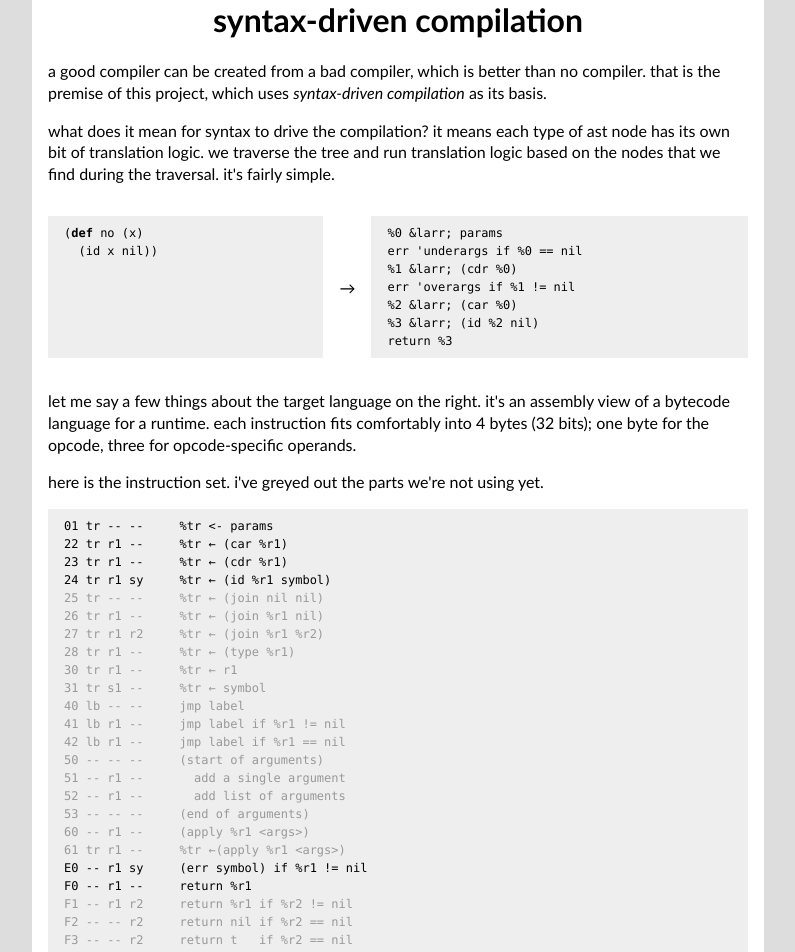
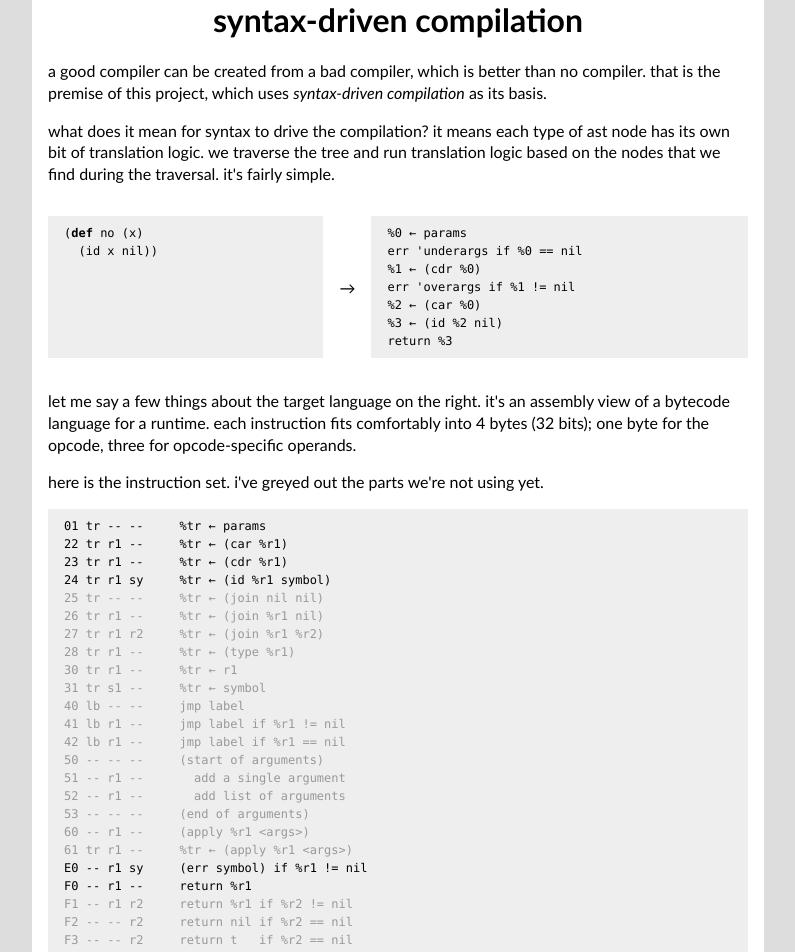
Before and after one commit to masak/syntax-driven, a React (Create React App) app: page / in a window 1280 px wide. Shown: the top 952 px of the page, without its empty margins (242-1037 px from the left). Built offline with nearby package versions, Linux system fonts and the light colour scheme.

Commit message:
Fix some missed spots

```diff
--- a/src/App.js
+++ b/src/App.js
@@ -28,12 +28,12 @@ const App = (props) => (
       `}
 
       target={`
-        %0 &larr; params
+        %0 ← params
         err 'underargs if %0 == nil
-        %1 &larr; (cdr %0)
+        %1 ← (cdr %0)
         err 'overargs if %1 != nil
-        %2 &larr; (car %0)
-        %3 &larr; (id %2 nil)
+        %2 ← (car %0)
+        %3 ← (id %2 nil)
         return %3
       `}
     />
@@ -51,16 +51,16 @@ const App = (props) => (
         we're not using yet.
     </p>
 
-    <pre><code>01 tr -- --     %tr &lt;- params          { "\n" }
-22 tr r1 --     %tr &larr; (car %r1)       { "\n" }
-23 tr r1 --     %tr &larr; (cdr %r1)       { "\n" }
-24 tr r1 sy     %tr &larr; (id %r1 symbol) { "\n" }
-<span class="less-important">25 tr -- --     %tr &larr; (join nil nil)  { "\n" }
-26 tr r1 --     %tr &larr; (join %r1 nil)  { "\n" }
-27 tr r1 r2     %tr &larr; (join %r1 %r2)  { "\n" }
-28 tr r1 --     %tr &larr; (type %r1)      { "\n" }
-30 tr r1 --     %tr &larr; r1              { "\n" }
-31 tr s1 --     %tr &larr; symbol          { "\n" }
+    <pre><code>01 tr -- --     %tr ← params          { "\n" }
+22 tr r1 --     %tr ← (car %r1)       { "\n" }
+23 tr r1 --     %tr ← (cdr %r1)       { "\n" }
+24 tr r1 sy     %tr ← (id %r1 symbol) { "\n" }
+<span class="less-important">25 tr -- --     %tr ← (join nil nil)  { "\n" }
+26 tr r1 --     %tr ← (join %r1 nil)  { "\n" }
+27 tr r1 r2     %tr ← (join %r1 %r2)  { "\n" }
+28 tr r1 --     %tr ← (type %r1)      { "\n" }
+30 tr r1 --     %tr ← r1              { "\n" }
+31 tr s1 --     %tr ← symbol          { "\n" }
 40 lb -- --     jmp label                  { "\n" }
 41 lb r1 --     jmp label if %r1 != nil    { "\n" }
 42 lb r1 --     jmp label if %r1 == nil    { "\n" }
@@ -69,7 +69,7 @@ const App = (props) => (
 52 -- r1 --       add list of arguments    { "\n" }
 53 -- -- --     (end of arguments)         { "\n" }
 60 -- r1 --     (apply %r1 &lt;args&gt;)   { "\n" }
-61 tr r1 --     %tr &larr;(apply %r1 &lt;args&gt;) { "\n" }</span>
+61 tr r1 --     %tr ← (apply %r1 &lt;args&gt;) { "\n" }</span>
 E0 -- r1 sy     (err symbol) if %r1 != nil        { "\n" }
 F0 -- r1 --     return %r1                 { "\n" }
 <span class="less-important">F1 -- r1 r2     return %r1 if %r2 != nil  { "\n" }
```
